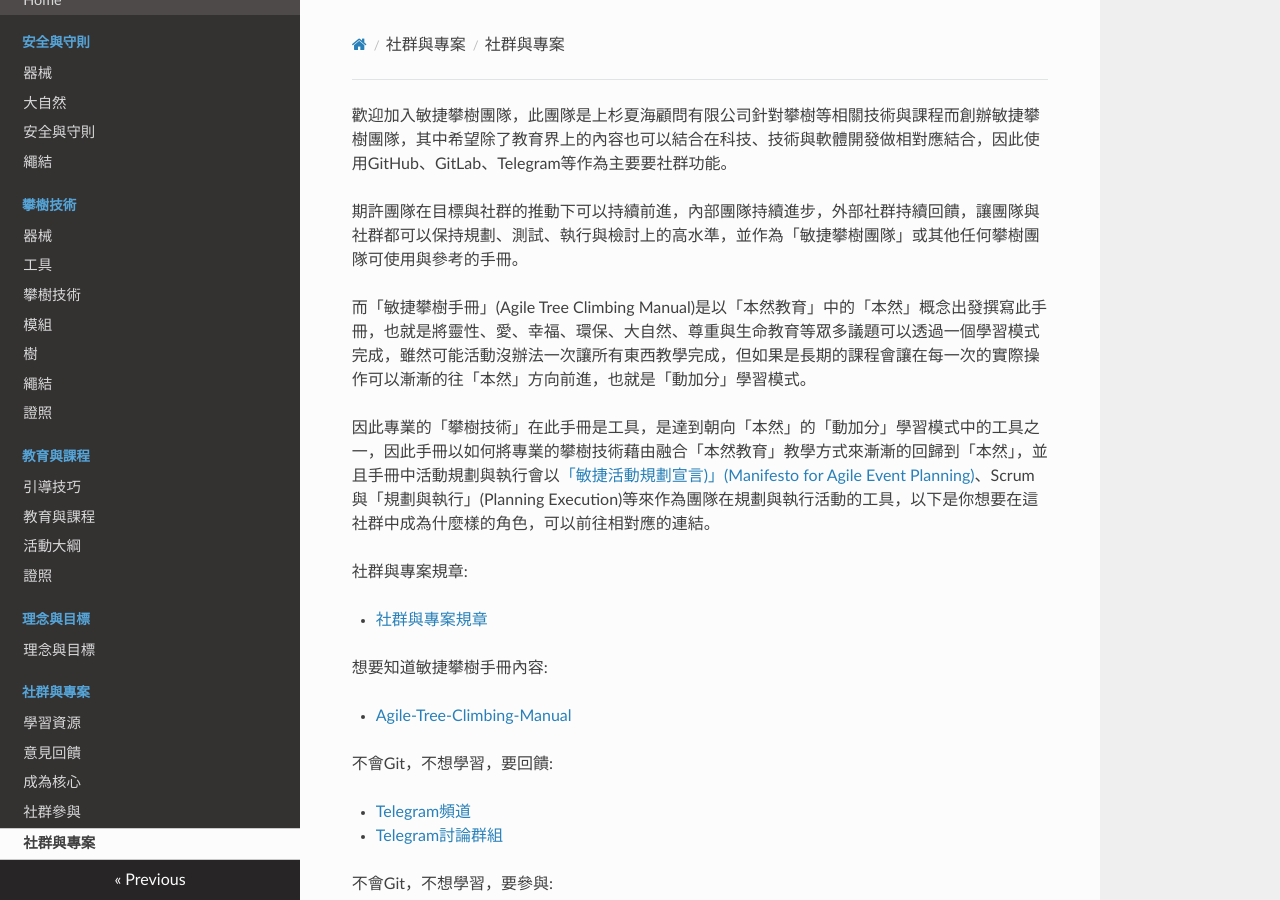
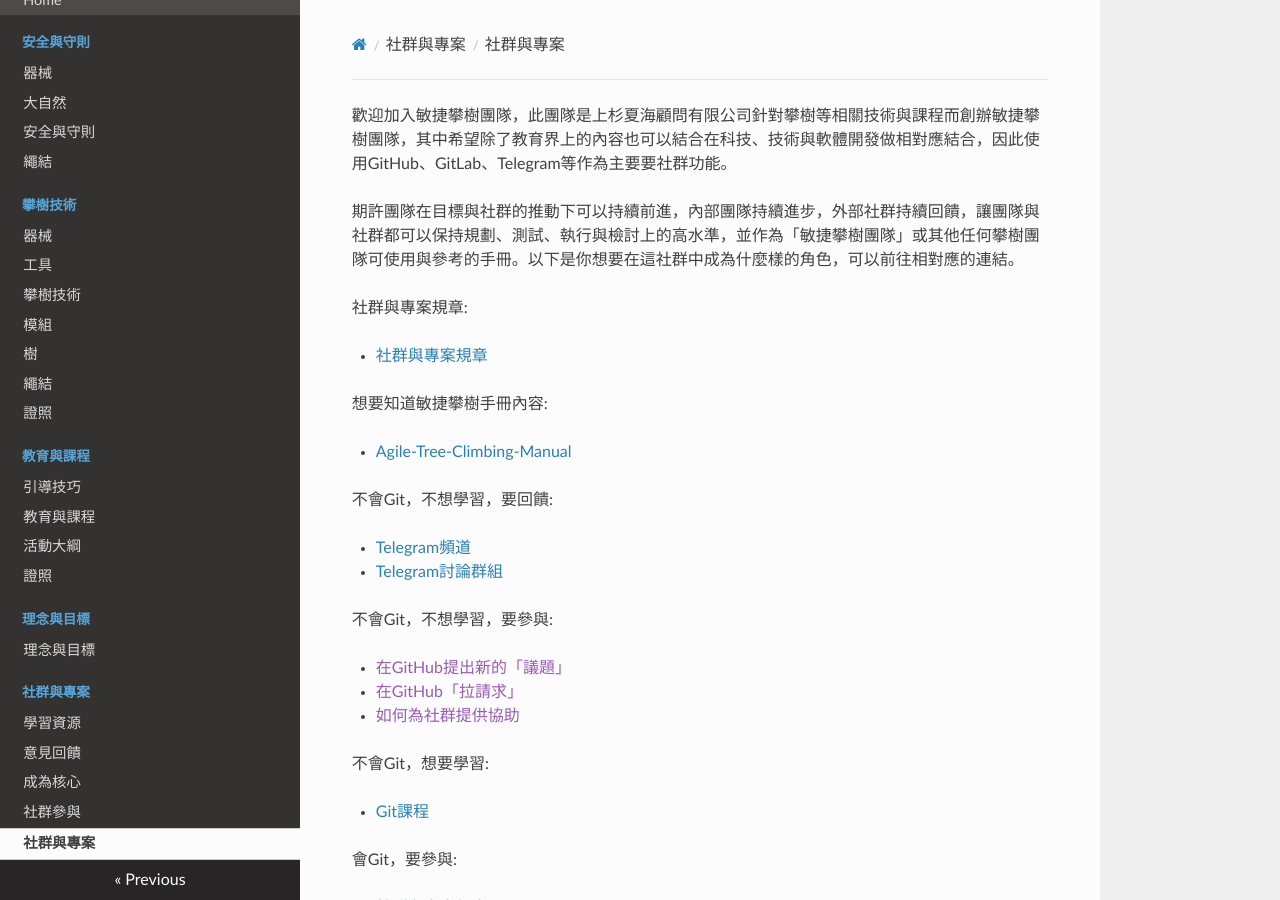
Before and after one commit to Uesugi-Summer-Sea/Agile-Tree-Climbing-Manual, an MkDocs documentation site: the page built from docs/社群與專案/社群與專案.md, in a window 1280 px wide and 900 px high. Built offline with MkDocs 1.6.1, drawn with Linux system fonts in a browser that asks for light colours; nearby versions of some CDN libraries.

Commit message:
如果採用，此提交將縮減社群與專案的說明

```diff
--- a/docs/社群與專案/社群與專案.md
+++ b/docs/社群與專案/社群與專案.md
@@ -1,10 +1,6 @@
 歡迎加入敏捷攀樹團隊，此團隊是上杉夏海顧問有限公司針對攀樹等相關技術與課程而創辦敏捷攀樹團隊，其中希望除了教育界上的內容也可以結合在科技、技術與軟體開發做相對應結合，因此使用GitHub、GitLab、Telegram等作為主要要社群功能。
 
-期許團隊在目標與社群的推動下可以持續前進，內部團隊持續進步，外部社群持續回饋，讓團隊與社群都可以保持規劃、測試、執行與檢討上的高水準，並作為「敏捷攀樹團隊」或其他任何攀樹團隊可使用與參考的手冊。
-
-而「敏捷攀樹手冊」(Agile Tree Climbing Manual)是以「本然教育」中的「本然」概念出發撰寫此手冊，也就是將靈性、愛、幸福、環保、大自然、尊重與生命教育等眾多議題可以透過一個學習模式完成，雖然可能活動沒辦法一次讓所有東西教學完成，但如果是長期的課程會讓在每一次的實際操作可以漸漸的往「本然」方向前進，也就是「動加分」學習模式。
-
-因此專業的「攀樹技術」在此手冊是工具，是達到朝向「本然」的「動加分」學習模式中的工具之一，因此手冊以如何將專業的攀樹技術藉由融合「本然教育」教學方式來漸漸的回歸到「本然」，並且手冊中活動規劃與執行會以[「敏捷活動規劃宣言)」(Manifesto for Agile Event Planning)](https://github.com/Uesugi-Summer-Sea/Manifesto-for-Agile-Event-Planning)、Scrum與「規劃與執行」(Planning Execution)等來作為團隊在規劃與執行活動的工具，以下是你想要在這社群中成為什麼樣的角色，可以前往相對應的連結。
+期許團隊在目標與社群的推動下可以持續前進，內部團隊持續進步，外部社群持續回饋，讓團隊與社群都可以保持規劃、測試、執行與檢討上的高水準，並作為「敏捷攀樹團隊」或其他任何攀樹團隊可使用與參考的手冊。以下是你想要在這社群中成為什麼樣的角色，可以前往相對應的連結。
 
 社群與專案規章:
 
```
